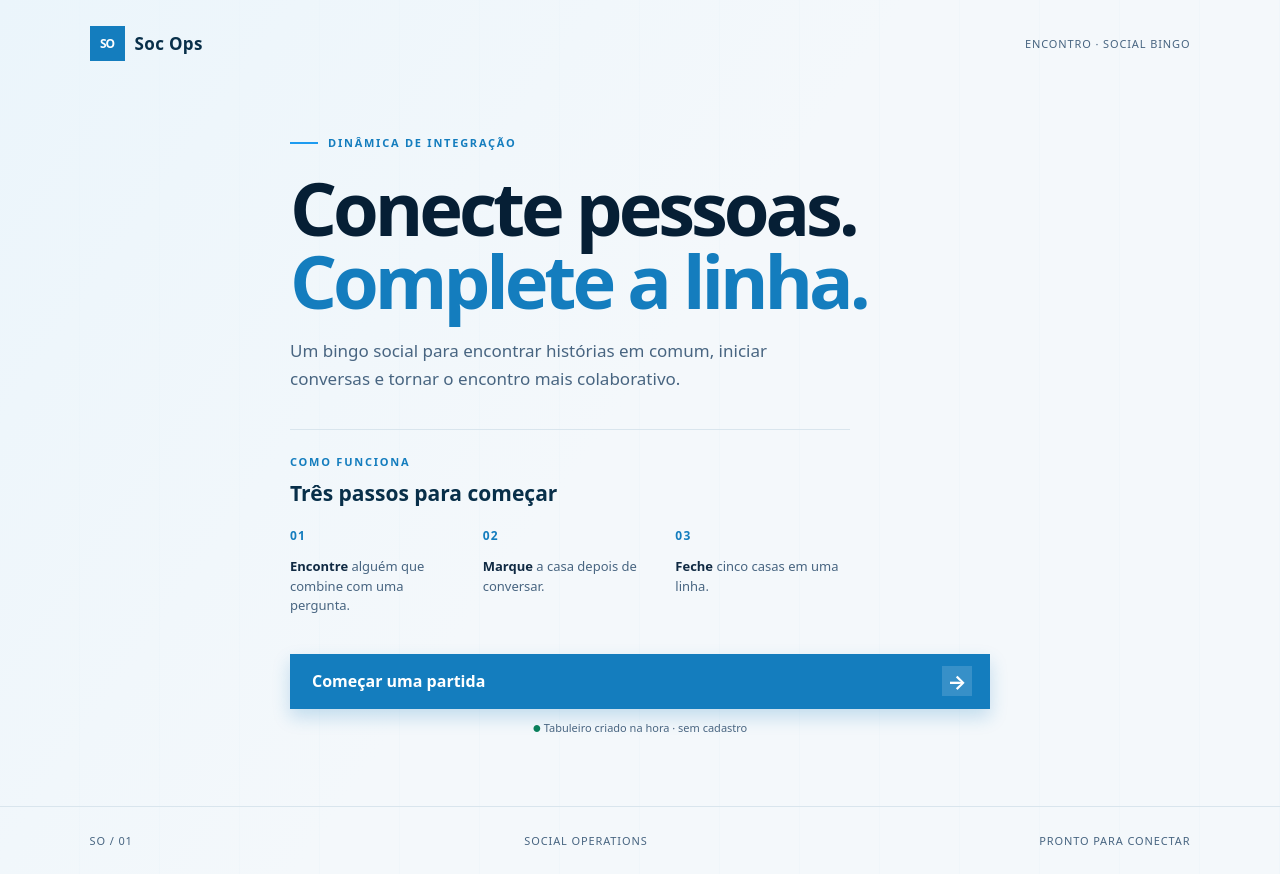
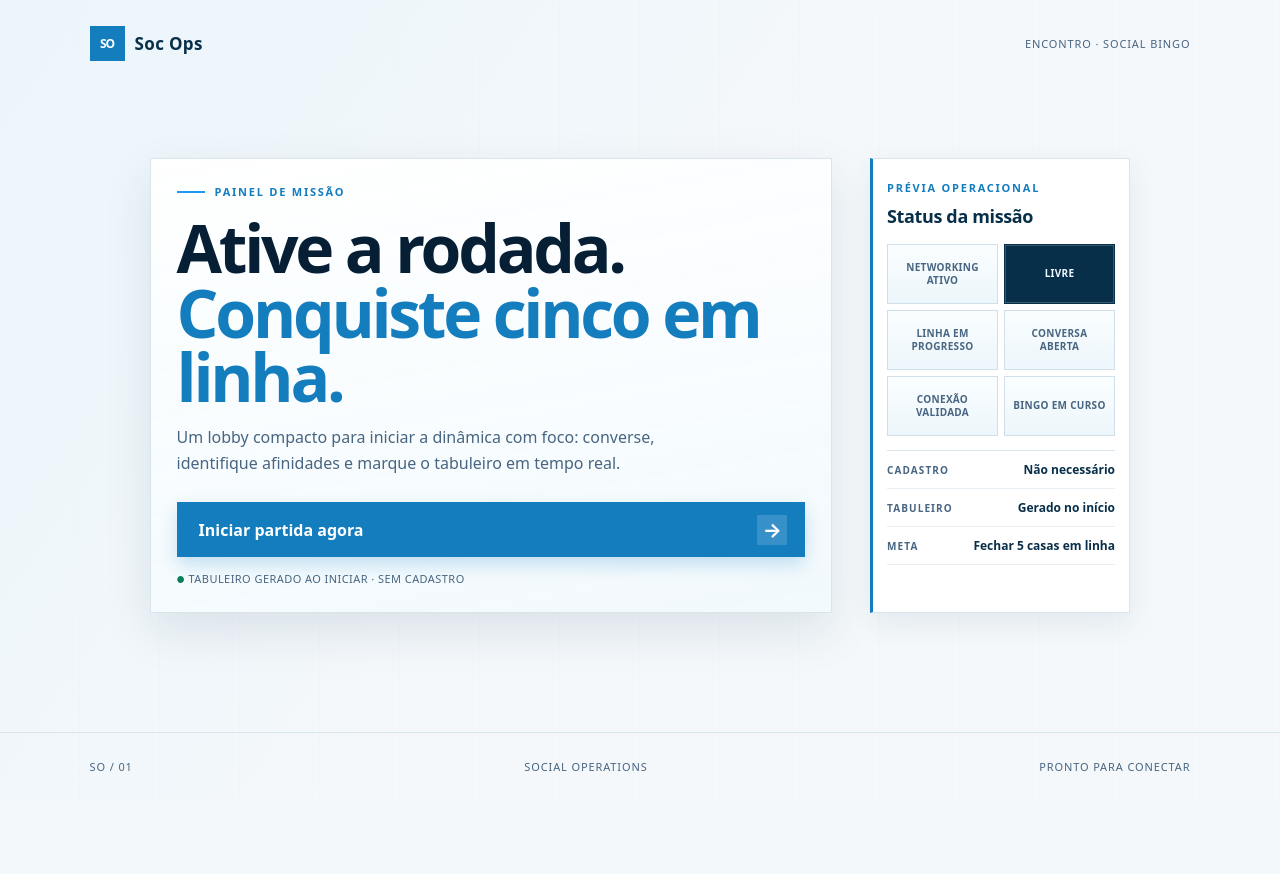
Before and after one commit to treinamentos-serpro/copilot-dev-days-ligiane-souza, a Spring Boot app: page / in a window 1280 px wide. After the commit the page ends 771 px from the top, so only its background shows below. Run offline with Spring Boot 4, Linux system fonts and the light colour scheme.

Commit message:
feat: implement mission-control lobby variation 3
Co-authored-by: ligiane <1353319+ligiane@users.noreply.github.com>

```diff
--- a/socops/src/main/resources/static/css/app.css
+++ b/socops/src/main/resources/static/css/app.css
@@ -47,24 +47,29 @@ body {
     .brand-mark { display: grid; place-items: center; width: 35px; height: 35px; color: white; background: var(--blue); font-size: 12px; font-weight: 700; letter-spacing: -.08em; }
     .brand-name { font-weight: 700; }
     .brand-context, .lobby-footer, .game-footer { color: var(--ink-soft); font-size: 11px; letter-spacing: .08em; text-transform: uppercase; }
-    .lobby-content { width: min(100% - 48px, 700px); margin: auto; padding: 48px 0 60px; animation: rise-in .65s ease both; }
+    .lobby-content { width: min(100% - 48px, 980px); margin: auto; padding: 40px 0 58px; animation: rise-in .65s ease both; }
     .eyebrow, .section-kicker { color: var(--blue); font-size: 11px; font-weight: 700; letter-spacing: .16em; text-transform: uppercase; }
     .eyebrow { display: flex; align-items: center; gap: 10px; }
     .eyebrow-line { width: 28px; height: 2px; background: var(--blue-bright); }
-    .lobby-content h1 { margin: 22px 0 20px; color: var(--navy-deep); font-size: clamp(42px, 7vw, 74px); line-height: .98; letter-spacing: -.055em; }
+    .lobby-main { display: grid; grid-template-columns: minmax(0, 1fr) minmax(220px, 260px); gap: clamp(20px, 4vw, 38px); align-items: stretch; }
+    .lobby-briefing { min-width: 0; padding: clamp(18px, 2vw, 26px); background: linear-gradient(170deg, rgba(255,255,255,.95), rgba(242,249,253,.9)); border: 1px solid var(--line); box-shadow: var(--shadow); }
+    .lobby-content h1 { margin: 16px 0 16px; color: var(--navy-deep); font-size: clamp(36px, 5.6vw, 66px); line-height: .98; letter-spacing: -.05em; }
     .lobby-content h1 span { color: var(--blue); }
-    .lobby-lead { max-width: 510px; margin: 0 0 36px; color: var(--ink-soft); font-size: 17px; line-height: 1.65; }
-    .how-panel { max-width: 560px; padding: 24px 0 8px; border-top: 1px solid var(--line); }
-    .how-panel h2 { margin: 10px 0 20px; color: var(--navy); font-size: 21px; }
-    .steps-list { display: grid; grid-template-columns: repeat(3, 1fr); gap: 18px; margin: 0 0 30px; padding: 0; list-style: none; }
-    .steps-list li { display: flex; flex-direction: column; gap: 12px; color: var(--ink-soft); font-size: 13px; line-height: 1.5; }
-    .steps-list strong { color: var(--ink); }
-    .step-number { color: var(--blue); font-size: 12px; font-weight: 700; letter-spacing: .1em; }
+    .lobby-lead { max-width: 540px; margin: 0 0 26px; color: var(--ink-soft); font-size: 16px; line-height: 1.6; }
     .primary-action { display: flex; align-items: center; justify-content: space-between; width: 100%; min-height: 55px; padding: 0 18px 0 22px; color: white; background: var(--blue); box-shadow: 0 8px 18px rgba(20, 125, 190, .22); font-weight: 700; text-align: left; transition: background .18s ease, transform .18s ease, box-shadow .18s ease; }
     .primary-action:hover { background: var(--navy); box-shadow: 0 12px 24px rgba(8, 47, 73, .2); transform: translateY(-2px); }
     .action-arrow { display: grid; place-items: center; width: 30px; height: 30px; background: rgba(255,255,255,.15); font-size: 20px; }
-    .privacy-note { color: var(--ink-soft); font-size: 11px; text-align: center; }
+    .privacy-note { margin: 14px 0 0; color: var(--ink-soft); font-size: 11px; text-align: left; letter-spacing: .04em; text-transform: uppercase; }
     .privacy-note span { color: var(--success); font-size: 9px; }
+    .lobby-rail { position: relative; display: flex; flex-direction: column; gap: 14px; min-width: 0; padding: 16px 14px; color: var(--ink-soft); background: var(--surface); border: 1px solid var(--line); border-left: 3px solid var(--blue); box-shadow: 0 10px 28px rgba(8, 47, 73, .08); }
+    .rail-head h2 { margin: 7px 0 0; color: var(--navy); font-size: 18px; letter-spacing: -.02em; }
+    .rail-preview { display: grid; grid-template-columns: repeat(2, minmax(0, 1fr)); gap: 6px; padding-top: 2px; }
+    .preview-cell { display: flex; align-items: center; justify-content: center; min-height: 46px; padding: 6px 7px; color: var(--ink-soft); background: linear-gradient(180deg, #fafeff, #edf6fb); border: 1px solid #cfe0eb; font-size: 10px; font-weight: 700; letter-spacing: .03em; line-height: 1.3; text-align: center; text-transform: uppercase; }
+    .preview-cell-free { color: #f0f7ff; background: var(--navy); border-color: var(--navy); box-shadow: inset 0 0 0 1px rgba(255,255,255,.2); }
+    .rail-metadata { margin: 0; padding: 0; border-top: 1px solid var(--line); }
+    .rail-metadata > div { display: flex; align-items: baseline; justify-content: space-between; gap: 12px; padding: 10px 0; border-bottom: 1px solid #e9f0f5; }
+    .rail-metadata dt { margin: 0; color: var(--ink-soft); font-size: 10px; font-weight: 700; letter-spacing: .11em; text-transform: uppercase; }
+    .rail-metadata dd { margin: 0; color: var(--navy); font-size: 12px; font-weight: 700; text-align: right; }
     .lobby-footer { margin-top: auto; border-top: 1px solid var(--line); }
 
     /* Active game */
@@ -119,9 +124,16 @@ body {
     @media (max-width: 620px) {
         .brand-bar, .lobby-footer { padding: 20px 24px; }
         .brand-context, .lobby-footer span:nth-child(2) { display: none; }
-        .lobby-content { padding-top: 42px; }
-        .steps-list { grid-template-columns: 1fr; gap: 12px; }
-        .steps-list li { flex-direction: row; gap: 15px; }
+        .lobby-content { width: min(100% - 24px, 980px); padding-top: 30px; }
+        .lobby-main { grid-template-columns: 1fr; gap: 14px; }
+        .lobby-briefing { padding: 18px 14px; }
+        .lobby-content h1 { font-size: clamp(30px, 10vw, 46px); }
+        .lobby-lead { margin-bottom: 18px; font-size: 15px; }
+        .lobby-rail { padding: 14px 12px; }
+        .rail-preview { gap: 5px; }
+        .preview-cell { min-height: 42px; font-size: 9px; }
+        .rail-metadata dt { letter-spacing: .07em; }
+        .rail-metadata dd { font-size: 11px; }
         .game-header { min-height: 62px; }
         .game-header .brand-name { display: none; }
         .round-status { font-size: 0; }
@@ -136,6 +148,12 @@ body {
         .game-footer { padding-bottom: 16px; }
         .game-footer span:last-child { display: none; }
         .victory-dialog { padding: 26px; }
+    }
+
+    @media (prefers-reduced-motion: reduce) {
+        .lobby-content { animation: none; }
+        .primary-action { transition: none; }
+        .primary-action:hover { transform: none; }
     }
 
 body {
--- a/socops/src/main/resources/templates/game.html
+++ b/socops/src/main/resources/templates/game.html
@@ -18,22 +18,35 @@
         <span class="brand-context">Encontro &middot; Social Bingo</span>
     </header>
     <main class="lobby-content">
-        <div class="eyebrow"><span class="eyebrow-line"></span> Dinâmica de integração</div>
-        <h1>Conecte pessoas.<br/><span>Complete a linha.</span></h1>
-        <p class="lobby-lead">Um bingo social para encontrar histórias em comum, iniciar conversas e tornar o encontro mais colaborativo.</p>
+        <section class="lobby-main" aria-labelledby="lobbyTitle">
+            <div class="lobby-briefing">
+                <div class="eyebrow"><span class="eyebrow-line"></span> Painel de missão</div>
+                <h1 id="lobbyTitle">Ative a rodada.<br/><span>Conquiste cinco em linha.</span></h1>
+                <p class="lobby-lead">Um lobby compacto para iniciar a dinâmica com foco: converse, identifique afinidades e marque o tabuleiro em tempo real.</p>
+                <button onclick="launchGame()" class="primary-action" type="button"><span>Iniciar partida agora</span><span class="action-arrow" aria-hidden="true">&#8594;</span></button>
+                <p class="privacy-note"><span aria-hidden="true">&#9679;</span> Tabuleiro gerado ao iniciar &middot; sem cadastro</p>
+            </div>
 
-        <section class="how-panel" aria-labelledby="howTitle">
-            <div class="section-kicker">Como funciona</div>
-            <h2 id="howTitle">Três passos para começar</h2>
-            <ol class="steps-list">
-                <li><span class="step-number">01</span><span><strong>Encontre</strong> alguém que combine com uma pergunta.</span></li>
-                <li><span class="step-number">02</span><span><strong>Marque</strong> a casa depois de conversar.</span></li>
-                <li><span class="step-number">03</span><span><strong>Feche</strong> cinco casas em uma linha.</span></li>
-            </ol>
+            <aside class="lobby-rail" aria-labelledby="railTitle">
+                <div class="rail-head">
+                    <span class="section-kicker">Prévia operacional</span>
+                    <h2 id="railTitle">Status da missão</h2>
+                </div>
+                <div class="rail-preview" aria-hidden="true">
+                    <span class="preview-cell">Networking ativo</span>
+                    <span class="preview-cell preview-cell-free">Livre</span>
+                    <span class="preview-cell">Linha em progresso</span>
+                    <span class="preview-cell">Conversa aberta</span>
+                    <span class="preview-cell">Conexão validada</span>
+                    <span class="preview-cell">Bingo em curso</span>
+                </div>
+                <dl class="rail-metadata">
+                    <div><dt>Cadastro</dt><dd>Não necessário</dd></div>
+                    <div><dt>Tabuleiro</dt><dd>Gerado no início</dd></div>
+                    <div><dt>Meta</dt><dd>Fechar 5 casas em linha</dd></div>
+                </dl>
+            </aside>
         </section>
-
-        <button onclick="launchGame()" class="primary-action" type="button"><span>Começar uma partida</span><span class="action-arrow" aria-hidden="true">&#8594;</span></button>
-        <p class="privacy-note"><span aria-hidden="true">&#9679;</span> Tabuleiro criado na hora &middot; sem cadastro</p>
     </main>
     <footer class="lobby-footer"><span>SO / 01</span><span>Social Operations</span><span>Pronto para conectar</span></footer>
 </div>
```
